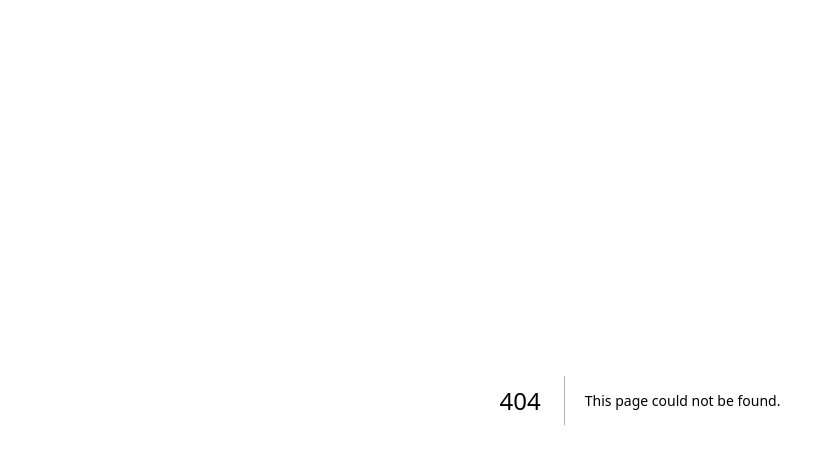
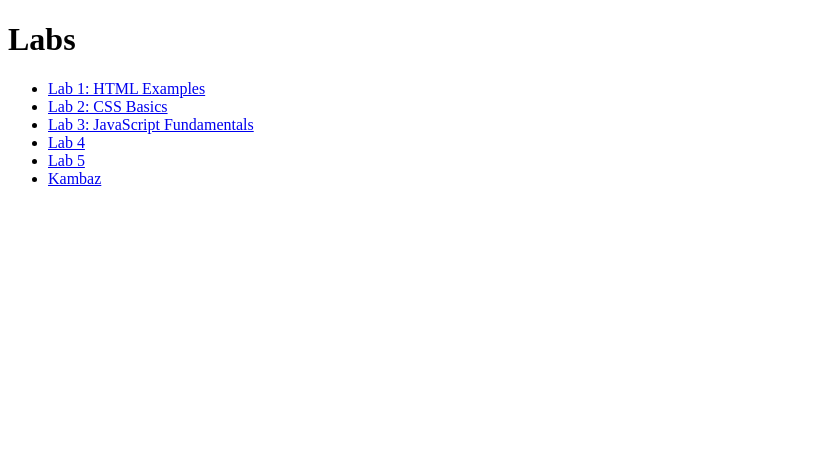
Before and after one commit to sesha-2k3/webdev-client, a Next.js app: page /labs in a window 1280 px wide. Before the commit this address had no page. Shown: the top 464 px of the page, without its empty margins (0-835 px from the left). Built offline with nearby package versions, Linux system fonts and the light colour scheme.

Commit message:
routing labs 1-5

```diff
--- /dev/null
+++ b/app/labs/page.tsx
@@ -0,0 +1,33 @@
+import Link from "next/link";
+
+export default function Labs() {
+  return (
+    <div id="wd-labs">
+      <h1>Labs</h1>
+      <ul>
+        <li>
+          <Link href="/labs/lab1">Lab 1: HTML Examples</Link>
+        </li>
+        <li>
+          <Link href="/labs/lab2">Lab 2: CSS Basics</Link>
+        </li>
+        <li>
+          <Link href="/labs/lab3">Lab 3: JavaScript Fundamentals</Link>
+        </li>
+        <li>
+          <Link href="/labs/lab4" id="wd-lab4-link">
+            Lab 4
+          </Link>
+        </li>
+        <li>
+          <Link href="/labs/lab5">Lab 5</Link>
+        </li>
+        <li>
+          <Link href="/kambaz" id="wd-kambaz-link">
+            Kambaz
+          </Link>
+        </li>
+      </ul>
+    </div>
+  );
+}
```
Also changed, not shown: app/labs/lab2/page.tsx (added, +7 -0 lines), app/labs/lab3/page.tsx (added, +7 -0 lines), app/labs/lab4/page.tsx (added, +7 -0 lines), app/labs/lab5/page.tsx (added, +7 -0 lines).
